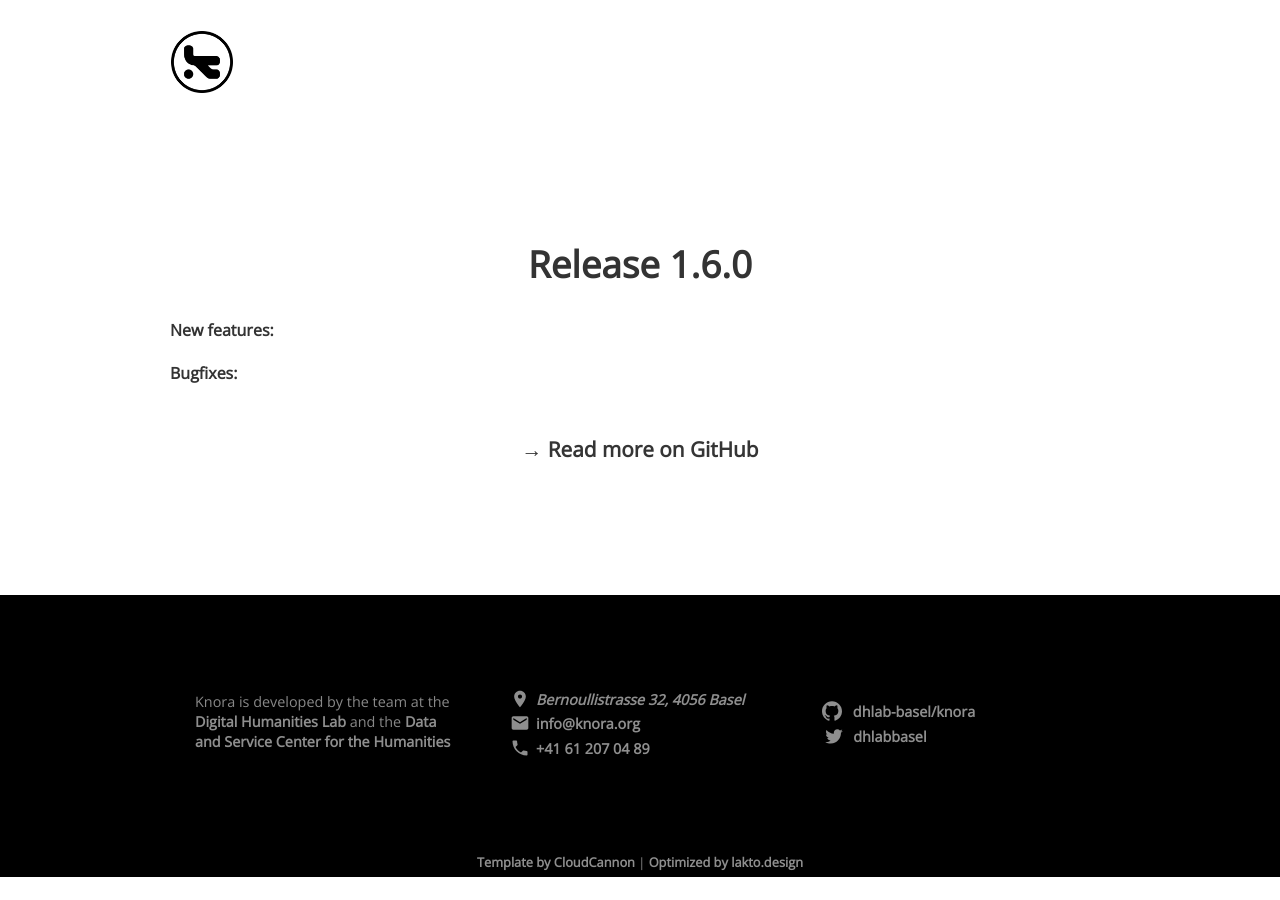
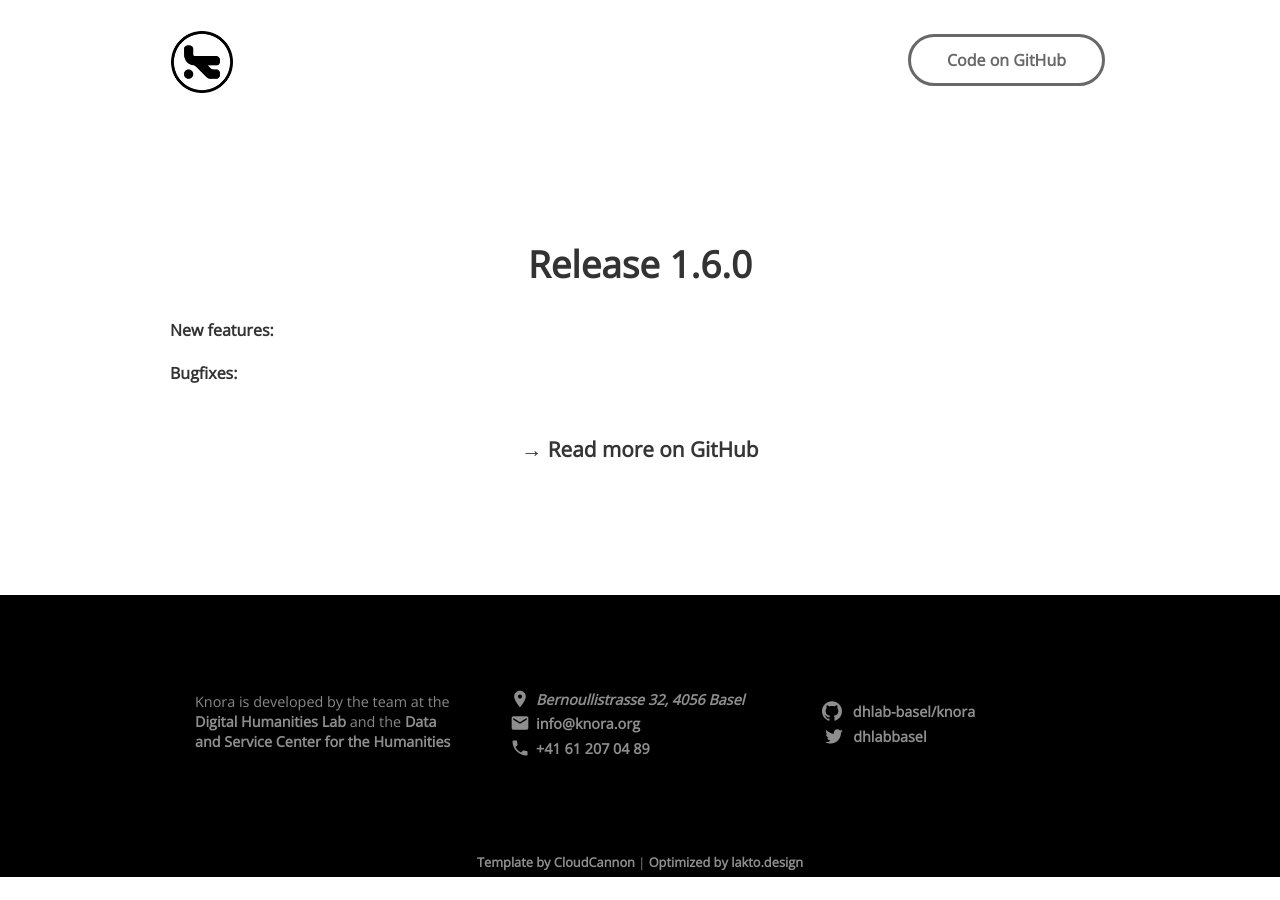
Before and after one commit to dasch-swiss/knora-org-website, a Jekyll site: the page built from _posts/2018-06-30-release-1.6.0.md, in a window 1280 px wide. Built offline with Jekyll 4.4.1, drawn with Linux system fonts in a browser that asks for light colours; nearby versions of some CDN libraries.

Commit message:
style (default template): github button in the header

```diff
--- a/_layouts/default.html
+++ b/_layouts/default.html
@@ -30,6 +30,8 @@
             <a href="{{ site.baseurl }}/">
                 <img class="logo" src="{{ site.baseurl }}/assets/images/knora-icon.png">
             </a>
+            <span class="fill-remaining-space"></span>
+            <a class="button" href="https://github.com/dhlab-basel/Knora" target="_blank">Code on GitHub</a>
         </div>
     </nav>
 
--- a/_sass/elements.scss
+++ b/_sass/elements.scss
@@ -72,6 +72,20 @@ nav {
   svg {
     fill: $brand-color;
     height: 35px;
+  }
+
+  .button {
+      border: 3px solid lighten($brand-color, 15%);
+      color: lighten($brand-color, 15%);
+      background: #fff;
+      border-radius: 30px;
+      padding: 12px 36px;
+      box-sizing: content-box;
+
+      &:hover {
+          border-color: $brand-color;
+          color: $brand-color;
+      }
   }
 }
 
```
Also changed, not shown: index.html (+5 -3 lines).
